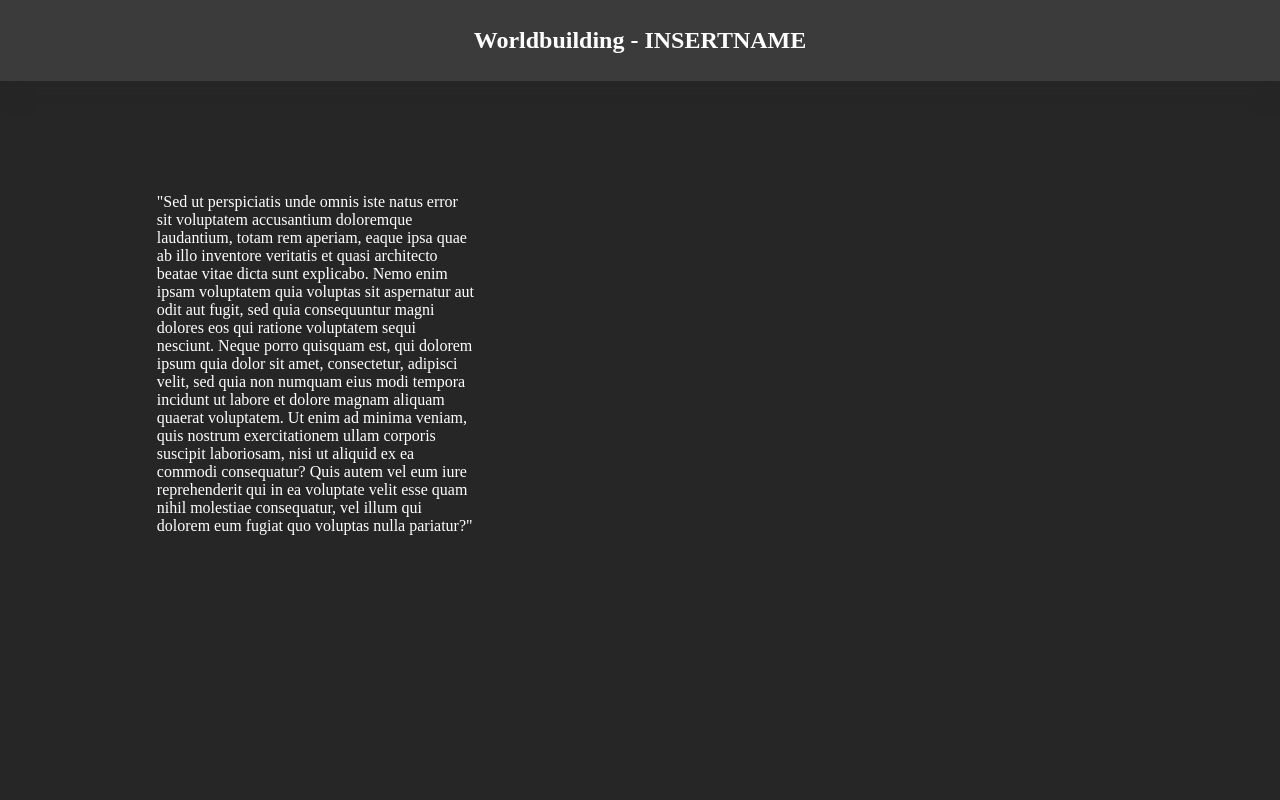
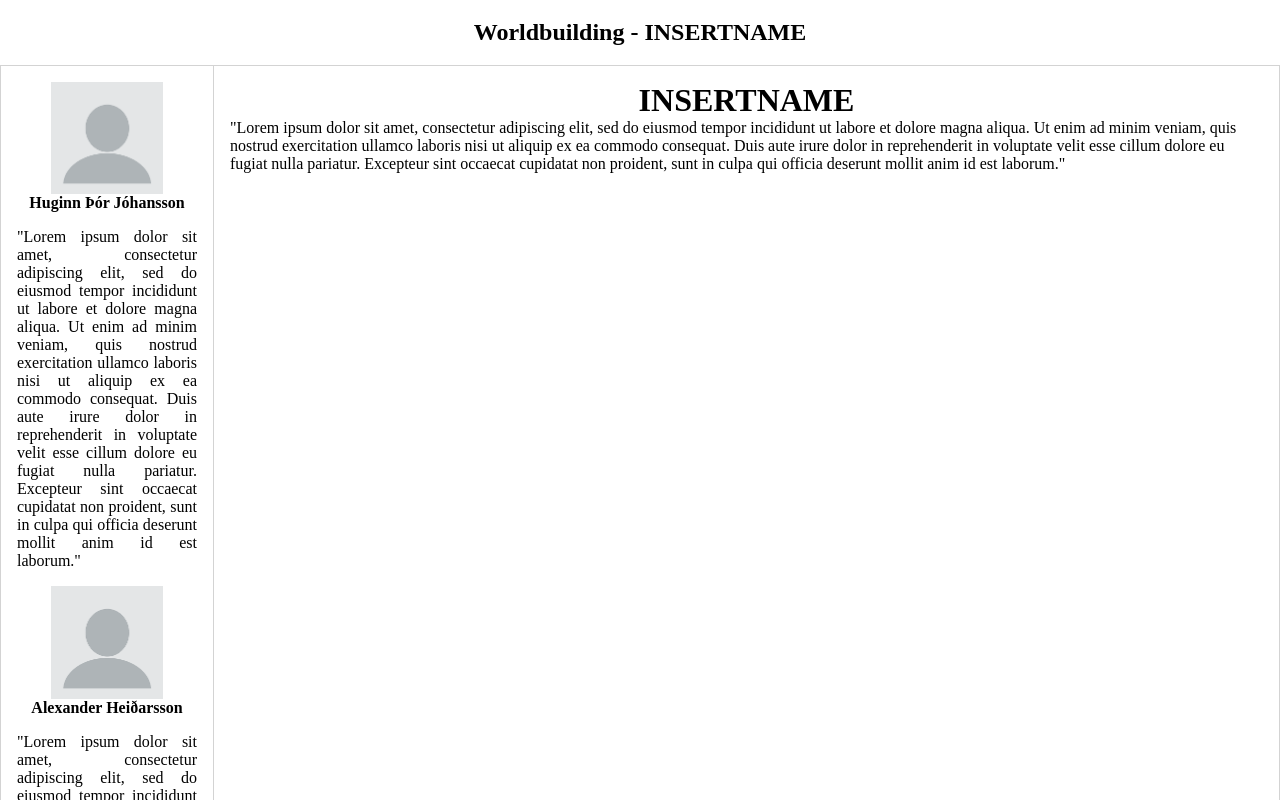
Before and after one commit to gyfu/vefsida, a plain HTML site: page index.html in a window 1280 px wide. Shown: the top 800 px of the page. Drawn offline with Linux system fonts and the light colour scheme.

Commit message:
Sida breytt, litir teknir ut, naest tharf bara ad baeta in textan fyrir heimin og velja lita "schemu"

```diff
--- a/index.html
+++ b/index.html
@@ -8,7 +8,29 @@
  <h1>Worldbuilding - INSERTNAME</h1>
 </section>
 <main class="adal">
- <p>"Sed ut perspiciatis unde omnis iste natus error sit voluptatem accusantium doloremque laudantium, totam rem aperiam, eaque ipsa quae ab illo inventore veritatis et quasi architecto beatae vitae dicta sunt explicabo. Nemo enim ipsam voluptatem quia voluptas sit aspernatur aut odit aut fugit, sed quia consequuntur magni dolores eos qui ratione voluptatem sequi nesciunt. Neque porro quisquam est, qui dolorem ipsum quia dolor sit amet, consectetur, adipisci velit, sed quia non numquam eius modi tempora incidunt ut labore et dolore magnam aliquam quaerat voluptatem. Ut enim ad minima veniam, quis nostrum exercitationem ullam corporis suscipit laboriosam, nisi ut aliquid ex ea commodi consequatur? Quis autem vel eum iure reprehenderit qui in ea voluptate velit esse quam nihil molestiae consequatur, vel illum qui dolorem eum fugiat quo voluptas nulla pariatur?"</p>
+<aside class="index-left">
+ <section class="profile">
+  <img src="index.png" alt="Huginn Þór Jóhannson" style="width: 112.5px; height: 112.5px;">
+  <h1>Huginn Þór Jóhansson</h1>
+  <p>"Lorem ipsum dolor sit amet, consectetur adipiscing elit, sed do eiusmod tempor incididunt ut labore et dolore magna aliqua. Ut enim ad minim veniam, quis nostrud exercitation ullamco laboris nisi ut aliquip ex ea commodo consequat. Duis aute irure dolor in reprehenderit in voluptate velit esse cillum dolore eu fugiat nulla pariatur. Excepteur sint occaecat cupidatat non proident, sunt in culpa qui officia deserunt mollit anim id est laborum."</p>
+ </section>
+ <section class="profile">
+  <img src="index.png" alt="Alexander Heiðarsson" style="width: 112.5px; height: 112.5px;">
+  <h1>Alexander Heiðarsson</h1>
+  <p>"Lorem ipsum dolor sit amet, consectetur adipiscing elit, sed do eiusmod tempor incididunt ut labore et dolore magna aliqua. Ut enim ad minim veniam, quis nostrud exercitation ullamco laboris nisi ut aliquip ex ea commodo consequat. Duis aute irure dolor in reprehenderit in voluptate velit esse cillum dolore eu fugiat nulla pariatur. Excepteur sint occaecat cupidatat non proident, sunt in culpa qui officia deserunt mollit anim id est laborum."</p>
+ </section>
+ <section class="profile">
+  <img src="index.png" alt="Hrafnkell Óskarsson" style="width: 112.5px; height: 112.5px;">
+  <h1>Hrafnkell Óskarsson</h1>
+  <p>"Lorem ipsum dolor sit amet, consectetur adipiscing elit, sed do eiusmod tempor incididunt ut labore et dolore magna aliqua. Ut enim ad minim veniam, quis nostrud exercitation ullamco laboris nisi ut aliquip ex ea commodo consequat. Duis aute irure dolor in reprehenderit in voluptate velit esse cillum dolore eu fugiat nulla pariatur. Excepteur sint occaecat cupidatat non proident, sunt in culpa qui officia deserunt mollit anim id est laborum."</p>
+ </section>
+</aside>
+<section class="index-main">
+ <div class="INSERTNAME">
+  <h1>INSERTNAME</h1>
+  <p>"Lorem ipsum dolor sit amet, consectetur adipiscing elit, sed do eiusmod tempor incididunt ut labore et dolore magna aliqua. Ut enim ad minim veniam, quis nostrud exercitation ullamco laboris nisi ut aliquip ex ea commodo consequat. Duis aute irure dolor in reprehenderit in voluptate velit esse cillum dolore eu fugiat nulla pariatur. Excepteur sint occaecat cupidatat non proident, sunt in culpa qui officia deserunt mollit anim id est laborum."</p>
+ </div>
+</section>
 </main>
 <body>
 </body>
--- a/stylesheet.css
+++ b/stylesheet.css
@@ -6,17 +6,15 @@ html, body, div, span, applet, object, iframe, h1, h2, h3, h4, h5, h6, p, blockq
     font-size: 100%;
     vertical-align: baseline;
     background: transparent;
-	color: white;
 }
 body {
-	background-color: #262626;
 }
 .banner {
-	background-color: #3b3b3b;
 	display: grid;
 	grid-template-columns: 1fr 1fr 1fr;
-	grid-template-rows: 1fr 1fr 1fr;
-	box-shadow: 5px 5px 20px #262626;
+	grid-template-rows: 0.7fr 1fr 0.7fr;
+	/*box-shadow: 5px 5px 20px #000000;*/
+	border-bottom: 1px solid lightgray;
 }
 .banner h1 {
 	grid-column-start: 2;
@@ -28,9 +26,47 @@ body {
 }
 .adal {
 	display: grid;
+	grid-template-columns: 0.4fr 1fr 1fr;
+	grid-template-rows: 1fr 1fr;
+	border: 1px solid lightgray;
+	border-top: 0px;
+}
+.index-left {
+	padding-top: 1em;
+	grid-column-start: 1;
+	grid-column-end: 2;
+	grid-row-start: 1;
+	grid-row-end: 4;
+	text-align: center;
+	border-right: 1px solid lightgray;
+}
+.profile p {
+	text-align: justify;
+	padding: 1em;
+}
+.index-main {
+	grid-column-start: 2;
+	grid-column-end: 4;
+	grid-row-start: 1;
+	grid-row-end: 3;
+	display: grid;
 	grid-template-columns: 1fr 1fr 1fr;
-	grid-template-rows: 1fr 1fr 1fr;
-	width: 75%;
-	margin-left: 12.25%;
-	margin-top: 7em;
+	grid-template-rows: 1fr 1fr;
+
+
 }
+.INSERTNAME {
+	padding: 1em;
+	grid-column-start: 1;
+	grid-column-end: 4;
+	grid-row-start: 1;
+	grid-row-end: 3;
+}
+.INSERTNAME h1 {
+	text-align: center;
+	font-size: 2em;
+}
+
+/*
+
+*/
```
Also changed, not shown: index.png (added).
